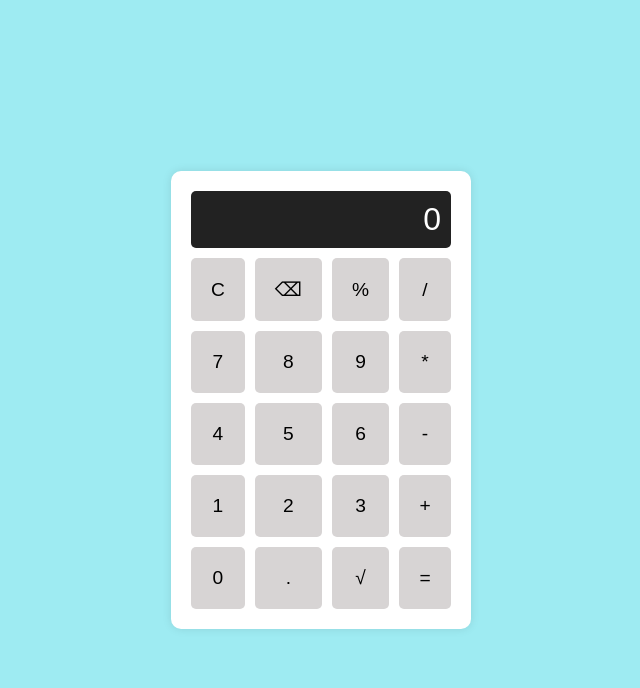
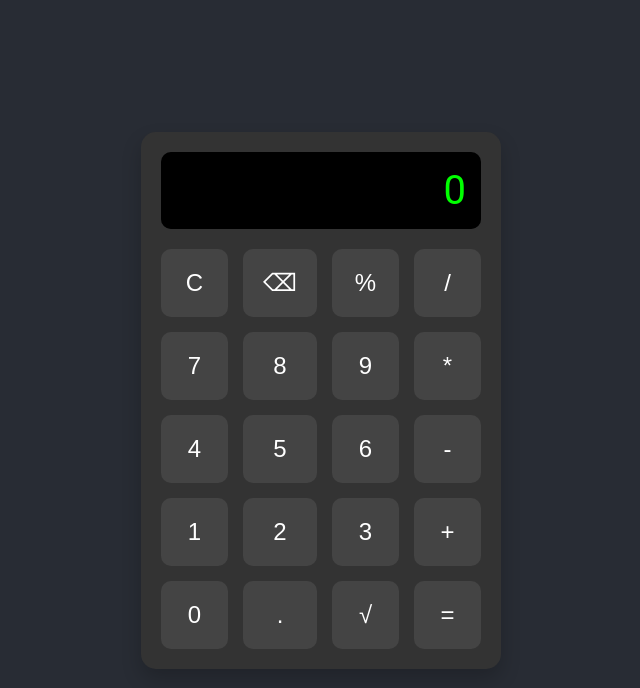
Before and after one commit to GauravJ26/Basic-Calculator1, a website: page index.html in a window 1280 px wide. Shown: the whole page, without its empty margins (319-959 px from the left). Drawn offline with Linux system fonts and the light colour scheme.

Commit message:
Update index.html

```diff
--- a/index.html
+++ b/index.html
@@ -5,7 +5,7 @@
     <meta name="viewport" content="width=device-width, initial-scale=1.0" />
     <meta http-equiv="X-UA-Compatible" content="ie=edge" />
     <title>Calculator</title>
-    <link rel="stylesheet" href="styles.css" />
+    <link rel="stylesheet" href="styles2.css" />
   </head>
   <body>
     <div class="calculator">
```
